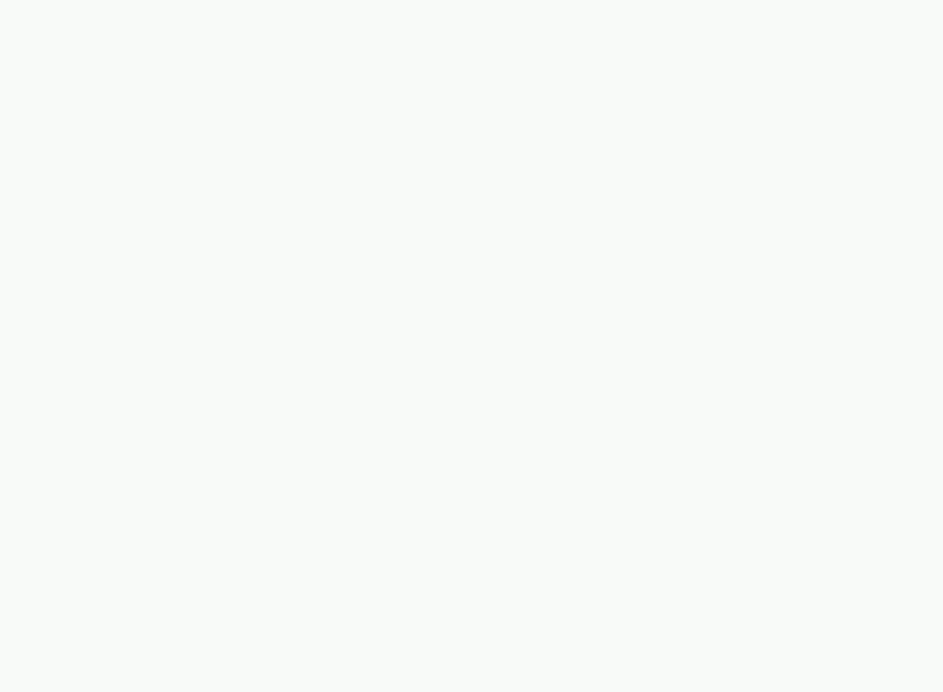
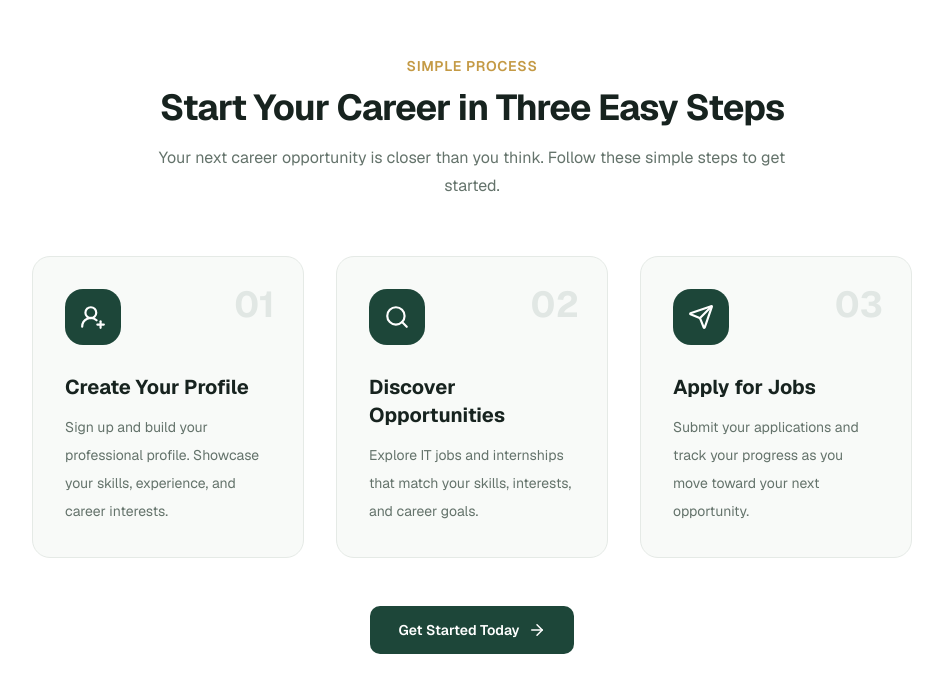
Before and after one commit to Theingi2004/carrerbridge-mm, a Next.js app: page / in a window 1280 px wide. Shown: the part 2460-3152 px from the top of the page, without its empty margins (168-1111 px from the left). Before the commit the page ends 2420 px from the top, so only its background shows below. Built offline with nearby package versions, Linux system fonts and the light colour scheme.

Commit message:
feat: add how it works section to homepage

```diff
--- a/src/app/page.tsx
+++ b/src/app/page.tsx
@@ -1,5 +1,6 @@
 import FeaturedJobs from "@/features/home/components/FeaturedJobs";
 import HeroSection from "@/features/home/components/HeroSection";
+import HowItWorks from "@/features/home/components/HowItWorks";
 import JobCategories from "@/features/home/components/JobCategories";
 
 export default function Home() {
@@ -8,6 +9,7 @@ export default function Home() {
       <HeroSection />
       <FeaturedJobs />
       <JobCategories />
+      <HowItWorks />
     </main>
   );
 }
--- /dev/null
+++ b/src/features/home/components/HowItWorks.tsx
@@ -0,0 +1,120 @@
+
+import Link from "next/link";
+import {
+  UserRoundPlus,
+  Search,
+  Send,
+  ArrowRight,
+} from "lucide-react";
+
+const steps = [
+  {
+    id: "01",
+    title: "Create Your Profile",
+    description:
+      "Sign up and build your professional profile. Showcase your skills, experience, and career interests.",
+    icon: UserRoundPlus,
+  },
+  {
+    id: "02",
+    title: "Discover Opportunities",
+    description:
+      "Explore IT jobs and internships that match your skills, interests, and career goals.",
+    icon: Search,
+  },
+  {
+    id: "03",
+    title: "Apply for Jobs",
+    description:
+      "Submit your applications and track your progress as you move toward your next opportunity.",
+    icon: Send,
+  },
+];
+
+export default function HowItWorks() {
+  return (
+    <section className="bg-white py-20 sm:py-24">
+      <div className="container-default">
+
+        {/* Section Header */}
+        <div className="mx-auto mb-14 max-w-2xl text-center">
+          <p className="mb-3 text-sm font-semibold uppercase tracking-wider text-brand-secondary">
+            Simple Process
+          </p>
+
+          <h2 className="text-3xl font-bold tracking-tight text-brand-text sm:text-4xl">
+            Start Your Career in Three Easy Steps
+          </h2>
+
+          <p className="mt-4 text-sm leading-7 text-muted-foreground sm:text-base">
+            Your next career opportunity is closer than you think.
+            Follow these simple steps to get started.
+          </p>
+        </div>
+
+        {/* Steps */}
+        <div className="grid grid-cols-1 gap-8 md:grid-cols-3">
+          {steps.map((step) => {
+            const Icon = step.icon;
+
+            return (
+              <div
+                key={step.id}
+                className="
+                  group relative rounded-2xl border border-border
+                  bg-brand-background p-8
+                  transition-all duration-300 ease-out
+                  hover:-translate-y-1 hover:border-brand-primary/30
+                  hover:shadow-lg
+                "
+              >
+                {/* Number */}
+                <span className="absolute right-7 top-7 text-4xl font-bold text-brand-primary/10">
+                  {step.id}
+                </span>
+
+                {/* Icon */}
+                <div className="
+                  flex size-14 items-center justify-center
+                  rounded-2xl bg-brand-primary text-white
+                  transition-transform duration-300
+                  group-hover:scale-110
+                ">
+                  <Icon size={26} />
+                </div>
+
+                {/* Content */}
+                <h3 className="mt-7 text-xl font-bold text-brand-text">
+                  {step.title}
+                </h3>
+
+                <p className="mt-3 text-sm leading-7 text-muted-foreground">
+                  {step.description}
+                </p>
+              </div>
+            );
+          })}
+        </div>
+
+        {/* Call to Action */}
+        <div className="mt-12 text-center">
+          <Link
+            href="/register"
+            className="
+              inline-flex items-center justify-center gap-2
+              rounded-lg bg-brand-primary px-7 py-3.5
+              text-sm font-semibold text-white
+              transition-all duration-200 ease-out
+              hover:shadow-md
+              active:scale-95
+            "
+          >
+            Get Started Today
+            <ArrowRight size={18} />
+          </Link>
+        </div>
+
+      </div>
+    </section>
+  );
+}
```
